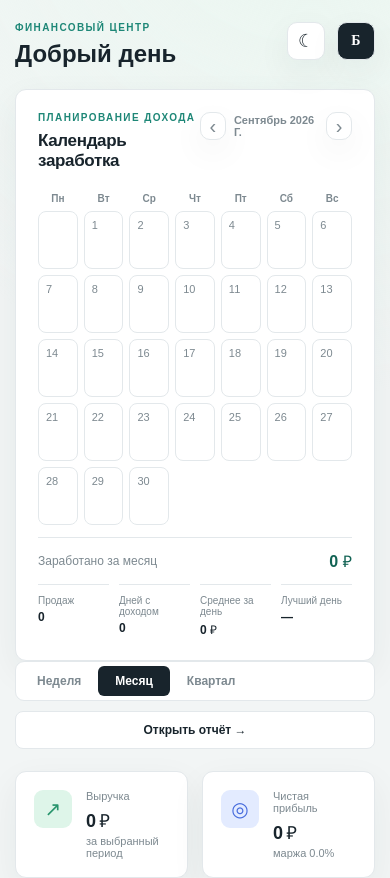
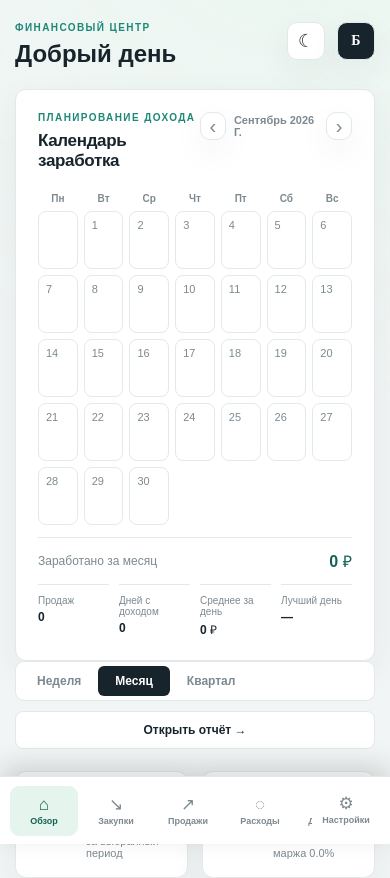
Before and after one commit to AlisherAt/Buyer, a React (Vite) app: page / in a window 390 px wide. Shown: the top 878 px of the page. Built offline with nearby package versions, Linux system fonts and the light colour scheme.

Commit message:
Add files via upload

```diff
--- a/src/main.jsx
+++ b/src/main.jsx
@@ -2,6 +2,7 @@ import React, { useEffect, useMemo, useState } from 'react';
 import { createRoot } from 'react-dom/client';
 import * as XLSX from 'xlsx';
 import './styles.css';
+import './mobile.css';
 
 const emptyStore = { settings: { currency: 'RUB', taxRate: 4, autoLaunch: true, showWarehouse: true, theme: 'light', categories: ['Без категории'], exchangeRates: { KZT: '', USD: '' } }, purchases: [], sales: [], expenses: [], taxPayments: [], refunds: [] };
 const money = (value, currency = 'RUB') => new Intl.NumberFormat('ru-RU', { style: 'currency', currency, maximumFractionDigits: 0 }).format(Number(value) || 0);
--- /dev/null
+++ b/src/mobile.css
@@ -0,0 +1,94 @@
+@media (max-width: 760px) {
+  body {
+    padding-bottom: 76px;
+  }
+
+  .sidebar {
+    position: fixed;
+    left: 0;
+    right: 0;
+    bottom: 0;
+    top: auto;
+    z-index: 20;
+    width: 100%;
+    height: 68px;
+    padding: 8px 10px;
+    border-top: 1px solid var(--line);
+    border-right: 0;
+    border-bottom: 0;
+    box-shadow: 0 -10px 28px rgba(0, 0, 0, .14);
+  }
+
+  .sidebar .brand {
+    display: none;
+  }
+
+  .sidebar {
+    display: flex;
+    flex-direction: row;
+  }
+
+  .sidebar-bottom {
+    display: block;
+    margin: 0;
+  }
+
+  .sidebar-bottom .offline {
+    display: none;
+  }
+
+  .sidebar nav {
+    flex: 1;
+    height: 100%;
+    display: flex;
+    align-items: center;
+    gap: 4px;
+    overflow-x: auto;
+    scrollbar-width: none;
+  }
+
+  .sidebar nav::-webkit-scrollbar {
+    display: none;
+  }
+
+  .sidebar .nav-item {
+    flex: 0 0 auto;
+    width: auto;
+    min-width: 74px;
+    height: 50px;
+    justify-content: center;
+    flex-direction: column;
+    gap: 2px;
+    margin: 0;
+    padding: 4px 8px;
+    border-radius: 9px;
+    text-align: center;
+    font-size: 10px;
+  }
+
+  .sidebar-bottom .nav-item {
+    min-width: 74px;
+  }
+
+  .sidebar .nav-item i {
+    width: auto;
+    font-size: 17px;
+    line-height: 18px;
+  }
+
+  .sidebar .nav-item b {
+    display: none;
+  }
+
+  .main {
+    padding-bottom: 18px;
+  }
+}
+
+@media (max-width: 420px) {
+  .sidebar .nav-item {
+    min-width: 68px;
+    padding-inline: 5px;
+    font-size: 9px;
+  }
+}
```
